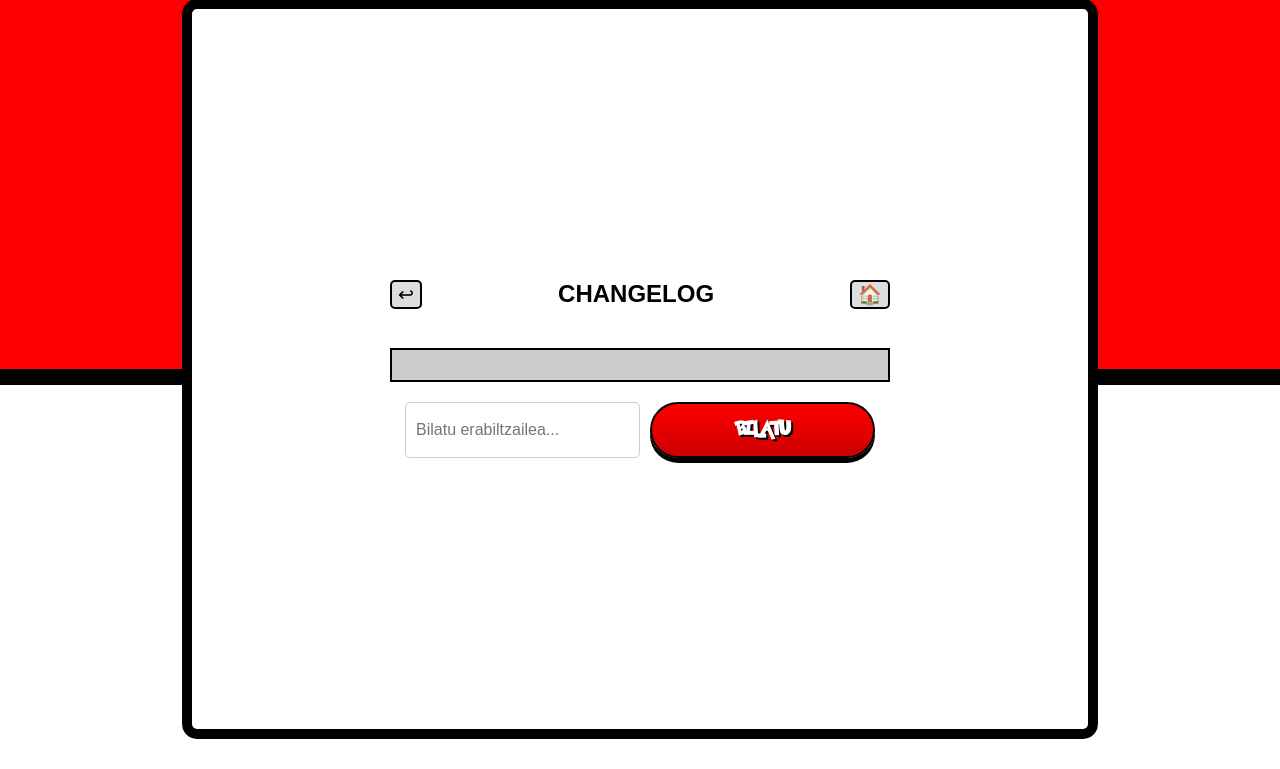
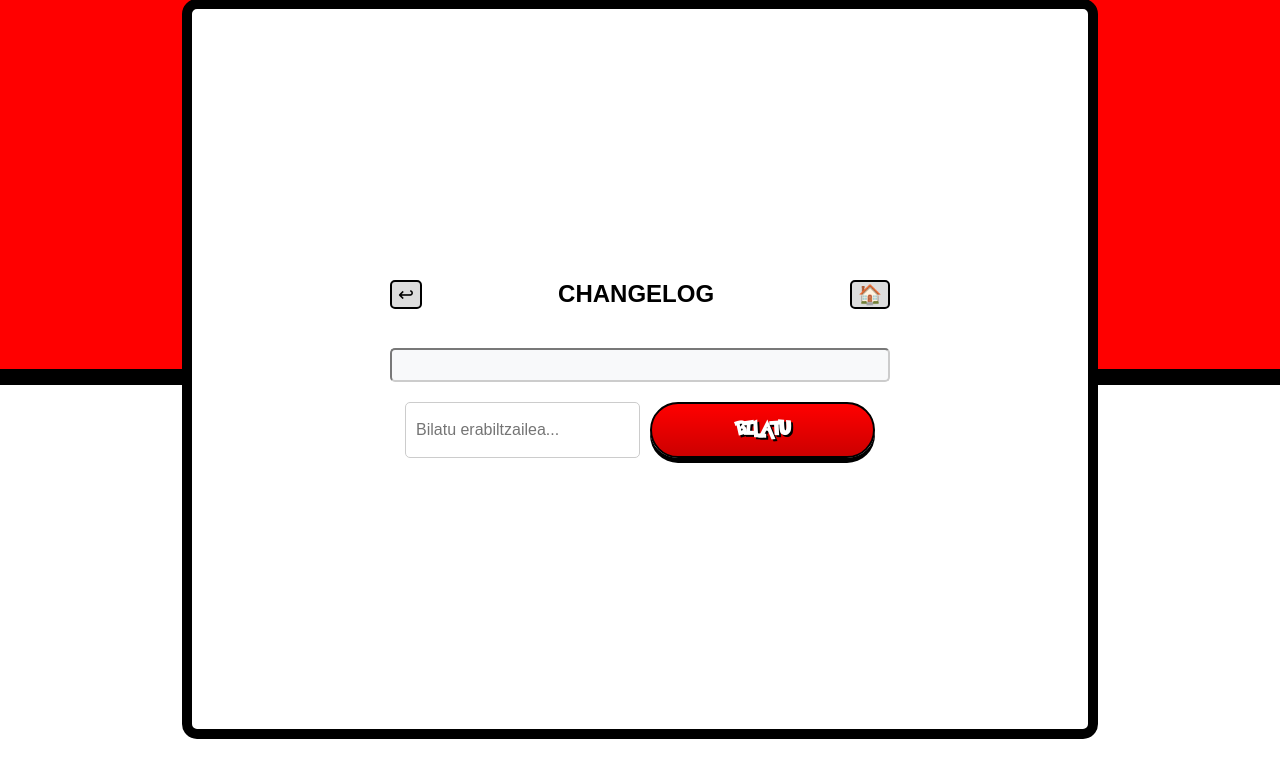
Before and after one commit to Yassin-M/PokedexISAD, a Flask app: page /changelog in a window 1280 px wide. Shown: the part 31-800 px from the top of the page. Run offline with Flask 3, Linux system fonts and the light colour scheme.

Commit message:
cambios pequeños en el cdd

```diff
--- a/app/static/css/style.css
+++ b/app/static/css/style.css
@@ -178,6 +178,11 @@ body {
     max-height: 300px;
     overflow-y: auto;
     margin-bottom: 20px;
+    max-height: 350px;
+    background-color: #f8f9fa;
+    border: 2px inset #ccc;
+    border-radius: 5px;
+    margin-bottom: 15px;
 }
 
 .changelog-item {
```
Also changed, not shown: pokedex.db.
